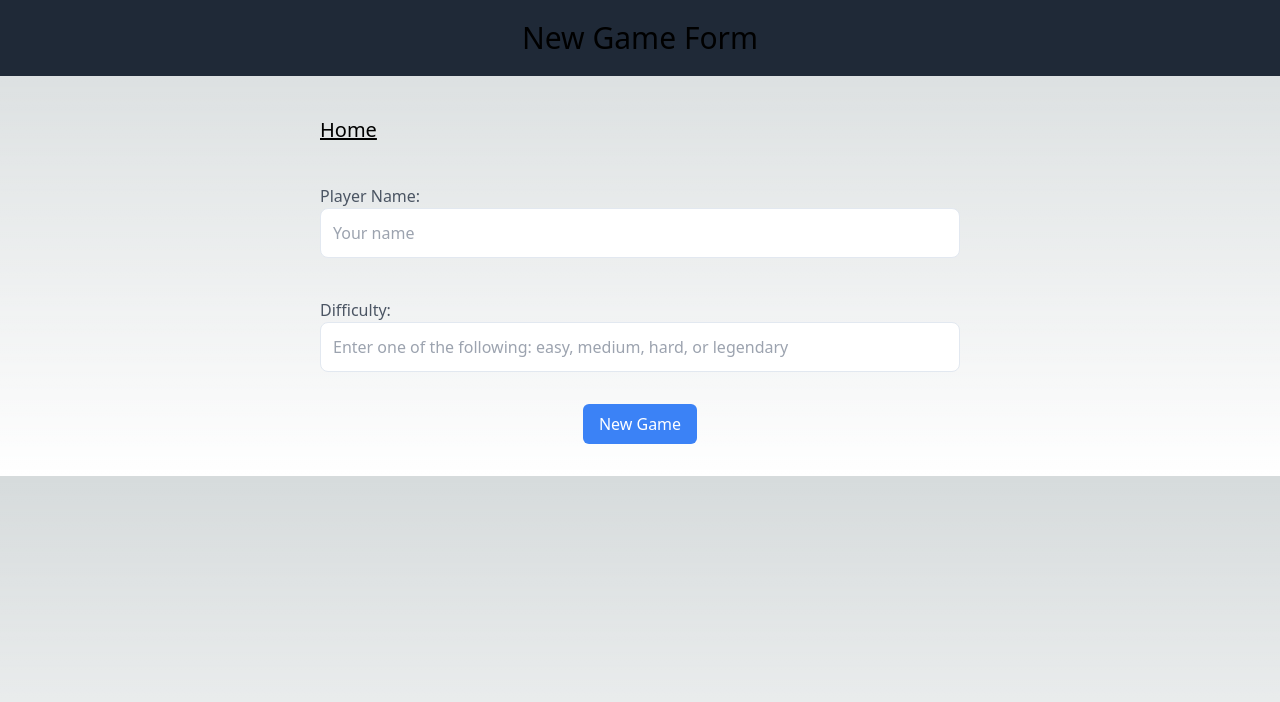
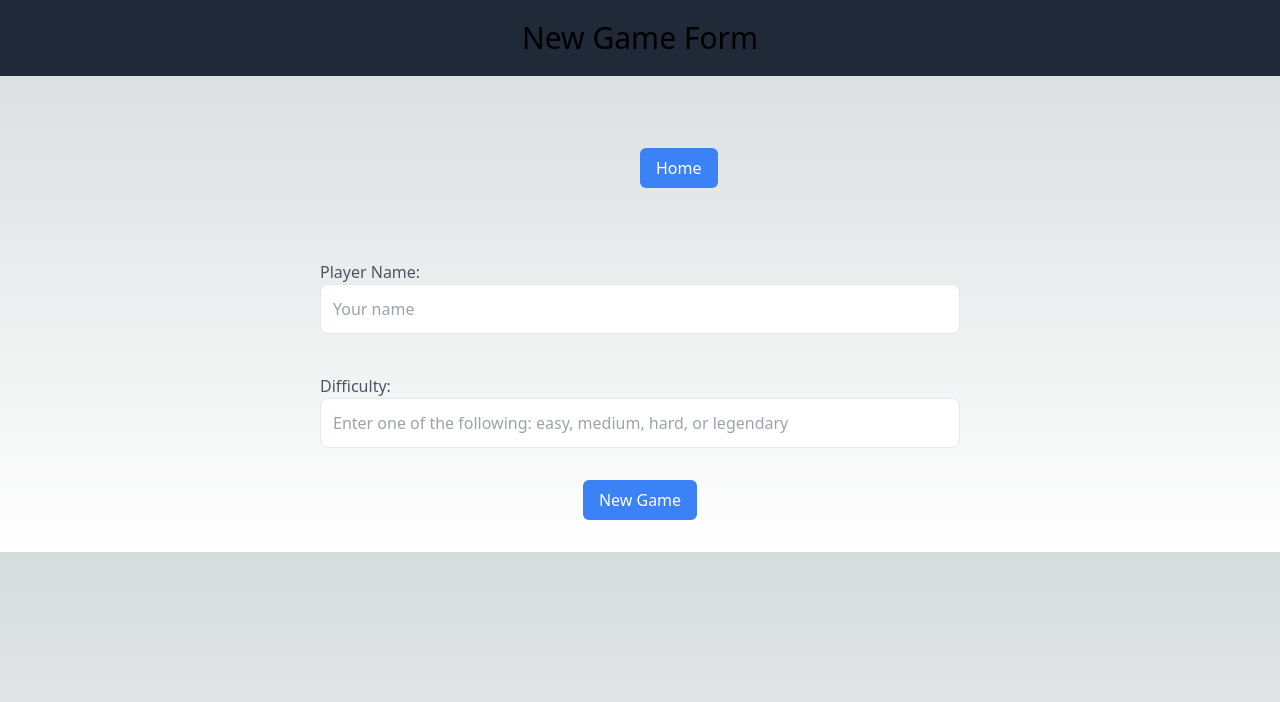
Before and after one commit to maltezc/MasterMind-FE, a Next.js app: page /games/new-game in a window 1280 px wide. Shown: the top 702 px of the page. Built offline with nearby package versions, Linux system fonts and the light colour scheme.

Commit message:
added go-to-game button on home list for games. replaced the go-home button. added useSWR hook to handle updating hints.

```diff
--- a/components/games/GameItem.js
+++ b/components/games/GameItem.js
@@ -1,18 +1,32 @@
 import React from 'react';
+import Button from "@/components/ui/Button";
+import {useRouter} from "next/router";
 
 const GameItem = (props) => {
+    const router = useRouter();
+    const {id, player1_name, player2_name, players_count, number_to_guess, attempts, status} = props
 
-    console.log("-> props", props);
-    const {id, player1_name, player2_name, players_count, number_to_guess, attempts, status} = props
+    const handleLoginClick = async (e) => {
+        localStorage.setItem('redirectAfterLogin', window.location.pathname);
+        await router.push(`/games/${id}`);
+    }
+
     return (
-        <div>
+        <div className='flex flex-col'>
             <p>Game #{id}</p>
             {status === "COMPLETED" && <p>number_to_guess: {number_to_guess}</p>}
             <p>player1_name: {player1_name}</p>
             {player2_name && <p>{player2_name}</p>}
             <p>players_count: {players_count}</p>
             <p>attempts count: {attempts.length}</p>
-            {/*<p>status: {status}</p>*/}
+
+            <Button
+                className='flex flex-row my-4 accent-blue-500 ml-40'
+                onClick={handleLoginClick}
+                buttonText="Go to Game"
+                type='button'
+            >
+            </Button>
         </div>
     );
 };
--- a/components/hints/HintItem.js
+++ b/components/hints/HintItem.js
@@ -3,7 +3,7 @@ import React from 'react';
 const HintItem = (props) => {
 
     const {hint, guess} = props;
-    console.log("-> props", props);
+
 
     return (
         <div className='flex flex-row space-x-10 w-full'>
--- a/components/hints/HintList.js
+++ b/components/hints/HintList.js
@@ -3,7 +3,7 @@ import HintItem from "@/components/hints/HintItem";
 
 const HintList = (props) => {
 
-    const {hints} = props
+    const hintList = props.hints
 
     return (
         <>
@@ -11,7 +11,7 @@ const HintList = (props) => {
                 className="py-2 text-sm text-gray-700 dark:text-gray-200"
                 aria-labelledby="dropdownDefaultButton">
 
-                {hints.map((hint, i) => (
+                {hintList.hints.map((hint, i) => (
                     <HintItem
                         key={i}
                         guess={hint[0]}
@@ -24,5 +24,4 @@ const HintList = (props) => {
 };
 
 
-
 export default HintList;
--- a/components/ui/Buttons/HomeButton.js
+++ b/components/ui/Buttons/HomeButton.js
@@ -1,19 +1,26 @@
 import React from 'react';
-import Link from "next/link";
+import Button from "@/components/ui/Button";
+import {useRouter} from "next/router";
 
 const HomeButton = () => {
+    const router = useRouter();
 
-    const homeLink = `/`;
+    const handleLoginClick = async (e) => {
+        localStorage.setItem('redirectAfterLogin', window.location.pathname);
+        await router.push(`/`);
+    }
 
     return (
         <>
-            <Link
-                href={homeLink}
-                // className="flex flex-row my-4 justify-center accent-blue-500">
-                className="text-xl underline hover:text-blue-500 hover:underline focus:outline-none">
-                Home
-                {/*{listing.title}*/}
-            </Link>
+
+            <Button
+                className='flex flex-row my-4 accent-blue-500 ml-40'
+                onClick={handleLoginClick}
+                buttonText="Home"
+                type='button'
+            >
+            </Button>
+
         </>
     );
 };
--- a/components/ui/Dropdown/Dropdown.js
+++ b/components/ui/Dropdown/Dropdown.js
@@ -2,9 +2,8 @@ import React, {useState} from 'react';
 import HintList from "@/components/hints/HintList";
 
 const DropDown = ({hints}) => {
-    const [dropdownShowing, setDropdownShowing] = useState(false)
+    const [dropdownShowing, setDropdownShowing] = useState(true)
 
-    // const hintsList = hints.map(hint => )
 
     return (
         <>
@@ -44,4 +43,6 @@ const DropDown = ({hints}) => {
     );
 };
 
+
+
 export default DropDown;
--- a/package.json
+++ b/package.json
@@ -12,7 +12,8 @@
     "flowbite": "^2.1.1",
     "next": "14.0.1",
     "react": "^18",
-    "react-dom": "^18"
+    "react-dom": "^18",
+    "swr": "^2.2.4"
   },
   "devDependencies": {
     "autoprefixer": "^10.0.1",
--- a/pages/games/[id].js
+++ b/pages/games/[id].js
@@ -4,20 +4,24 @@ import Textbox from "@/components/ui/Textbox";
 import Button from "@/components/ui/Button";
 import HomeButton from "@/components/ui/Buttons/HomeButton";
 import Dropdown from "@/components/ui/Dropdown/Dropdown";
+import useSWR from 'swr';
 
 const Game = (props) => {
+        console.log({props})
         const guess = useRef("");
         const [attemptResult, setAttemptResult] = useState("");
         const [attemptsRemaining, setAttemptsRemaining] = useState(null);
         const [hints, setHints] = useState(null);
+
+        const fetcher = (url) => fetch(url).then((res) => res.json());
+        const url = `http://127.0.0.1:5000/api/attempts/${props.data.game.id}`
+        const {data: hintData, error, isLoading, mutate} = useSWR(url, fetcher);
 
         const {game} = props.data
         const {id, attempts, status, spaces, player1_name, player2_name} = game
 
         const handleSubmit = async (e) => {
             e.preventDefault();
-            // console.log(`Firing guess - handleSubmit`)
-            // console.log("-> guess", guess);
             await makeAttempt(id, guess.current)
         }
 
@@ -39,26 +43,13 @@ const Game = (props) => {
                     }
                 )
                 const attemptResponse = await attemptRes.json();
-                // console.log("-> attemptResponse", attemptResponse);
 
                 const {message} = attemptResponse;
                 setAttemptResult(message)
 
-                const hintsRes = await fetch(`${process.env.NEXT_PUBLIC_BACKEND_URL}/attempts/${id}`)
-                const hintsResponse = await hintsRes.json();
-                // console.log("-> hintsResponse", hintsResponse);
-
-                const {attempts_remaining, hints} = hintsResponse;
-                setAttemptsRemaining(attempts_remaining)
-                setHints(hints)
-
-                // console.log("-> attempts_remaining", attempts_remaining);
-                // console.log("-> hints", hints);
-
-
+                await mutate()
             } catch
                 (e) {
-                console.error("Error while making attempt: ", e.message)
             }
         };
 
@@ -107,10 +98,12 @@ const Game = (props) => {
                             </div>
                         </div>
 
-                        <div className='flex flex-col w-full'>
-                            {/*    TODO: SHOW/HIDE PAST GUESSES AND HINTS HISTORY */}
-                            <Dropdown hints={hints} />
-                        </div>
+                        {hintData ?
+                            <div className='flex flex-col w-full'>
+                                <Dropdown hints={hintData}/>
+                            </div> :
+                            <div>Loading</div>
+                        }
                     </div>
 
                 </div>
--- a/pages/games/new-game.js
+++ b/pages/games/new-game.js
@@ -12,21 +12,13 @@ const NewGameForm = () => {
     const playerName = useRef("");
     const difficulty = useRef("");
 
-    const handleSubmit = (e) => {
+    const handleSubmit = async (e) => {
         e.preventDefault();
-        console.log(`Firing handleSubmit`)
-        console.log("-> playerName: ", playerName.current);
-        console.log("-> difficulty: ", difficulty.current);
-
-        createNewGame(playerName.current, difficulty.current)
+        await createNewGame(playerName.current, difficulty.current)
         // createReservation(id, startDate, endDate, bookingLength, totalExact)
     }
 
     const createNewGame = async (playerName, difficulty) => {
-
-        // const createReservation = async (listingId, startDate, endDate, duration, total) => {
-        // console.log("-> playerName", playerName);
-        // console.log("-> difficulty", difficulty);
 
         const transformedData = {
             player1_name: playerName,
@@ -34,7 +26,6 @@ const NewGameForm = () => {
         }
 
         try {
-            console.log(`createGame fired`)
             // todo: might need to update backend to take in more data like taxes, racklyfe fee, etc.
             const res = await fetch(`http://127.0.0.1:5000/api/games/`, {
             // const res = await fetch(`${process.env.NEXT_PUBLIC_BACKEND_URL}/games`, {
@@ -46,14 +37,12 @@ const NewGameForm = () => {
             })
 
             const response = await res.json();
-            console.log("-> newGame", response);
 
             const { game } = response;
             const exploreLink = `/games/${game.id}`;
             // todo: go to games page
-            router.push(exploreLink)
+            await router.push(exploreLink)
         } catch (e) {
-            console.error("Error while creating reservation: ", e.message)
 
             // TODO: ADD state for errors.
             // In your component's render:
--- a/pages/index.js
+++ b/pages/index.js
@@ -15,10 +15,9 @@ export default function Home(props) {
     const completedGames = games.filter(game => game.status === "COMPLETED")
 
 
-    const handleLoginClick = (e) => {
+    const handleLoginClick = async (e) => {
         localStorage.setItem('redirectAfterLogin', window.location.pathname);
-        router.push('/games/new-games');
-        // console.log(localStorage.getItem("redirectAfterLogin"))
+        await router.push('/games/new-game');
     }
 
     return (
@@ -40,18 +39,18 @@ export default function Home(props) {
             </div>
 
             <div className='mt-16'>
-                <p className='text-center'>Game History</p>
+                <p className='text-center text-3xl'>Game History</p>
                 <div className='flex flex-row mt-12 mx-20 justify-center space-x-24'>
 
                     <div className='flex flex-col'>
-                        <p>Active Games</p>
+                        <p className='text-2xl'>Active Games</p>
                         <div className='mt-8'>
                             <GameList games={activeGames}/>
                         </div>
                     </div>
 
                     <div className='flex flex-col'>
-                        <p>Completed Games</p>
+                        <p className='text-2xl'>Completed Games</p>
                         <div className='mt-8'>
                             <GameList games={completedGames}/>
                         </div>
@@ -64,7 +63,6 @@ export default function Home(props) {
 }
 
 export async function getServerSideProps() {
-
 
     const res = await fetch(`${process.env.NEXT_PUBLIC_BACKEND_URL}/games`);
 
```
Also changed, not shown: 2 other files (tests, documents, lock files or other folders).
